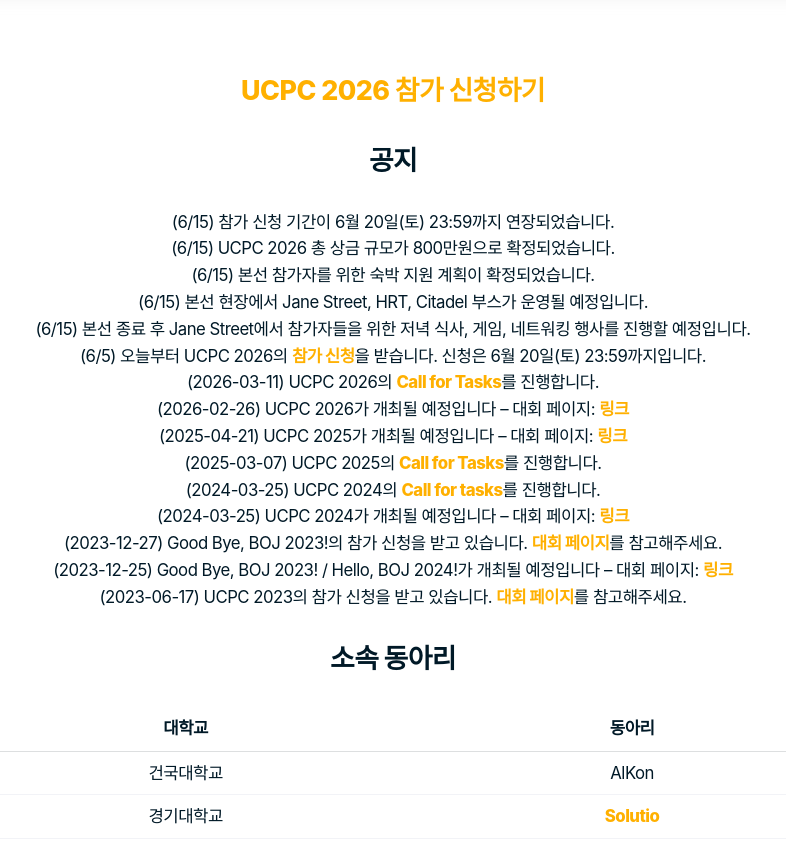
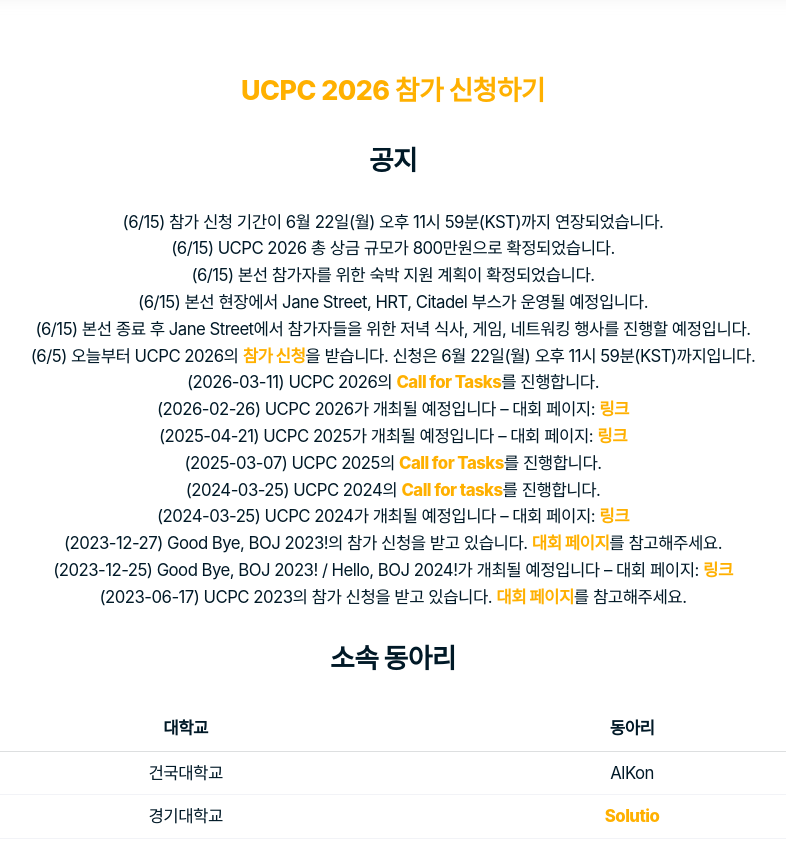
Before and after one commit to ucpcc/main, a Jekyll site: the page built from index.md, in a window 1280 px wide and 900 px high, scrolled down 1021 px, cut to the strip 48-900 px from the top of the window. Shown: the whole strip, without its empty margins (247-1033 px from the left). Built offline with Jekyll 4.4.1, drawn with Linux system fonts in a browser that asks for light colours; some web fonts are replaced.

Commit message:
Update UCPC 2026 registration deadline (#55)

```diff
--- a/index.md
+++ b/index.md
@@ -12,12 +12,12 @@ lang: ko
 
 ## 공지
 
-- (6/15) 참가 신청 기간이 6월 20일(토) 23:59까지 연장되었습니다.
+- (6/15) 참가 신청 기간이 6월 22일(월) 오후 11시 59분(KST)까지 연장되었습니다.
 - (6/15) UCPC 2026 총 상금 규모가 800만원으로 확정되었습니다.
 - (6/15) 본선 참가자를 위한 숙박 지원 계획이 확정되었습니다.
 - (6/15) 본선 현장에서 Jane Street, HRT, Citadel 부스가 운영될 예정입니다.
 - (6/15) 본선 종료 후 Jane Street에서 참가자들을 위한 저녁 식사, 게임, 네트워킹 행사를 진행할 예정입니다.
-- (6/5) 오늘부터 UCPC 2026의 [참가 신청](https://forms.gle/g5ByqXEgFSw7QR2d7)을 받습니다. 신청은 6월 20일(토) 23:59까지입니다.
+- (6/5) 오늘부터 UCPC 2026의 [참가 신청](https://forms.gle/g5ByqXEgFSw7QR2d7)을 받습니다. 신청은 6월 22일(월) 오후 11시 59분(KST)까지입니다.
 - (2026-03-11) UCPC 2026의 [Call for Tasks](https://2026.ucpc.me/tasks/){:target="\_blank"}를 진행합니다.
 - (2026-02-26) UCPC 2026가 개최될 예정입니다 -- 대회 페이지: [링크](https://2026.ucpc.me){:target="\_blank"}
 - (2025-04-21) UCPC 2025가 개최될 예정입니다 -- 대회 페이지: [링크](https://2025.ucpc.me){:target="\_blank"}
```
Also changed, not shown: en/index.md (+2 -2 lines).
